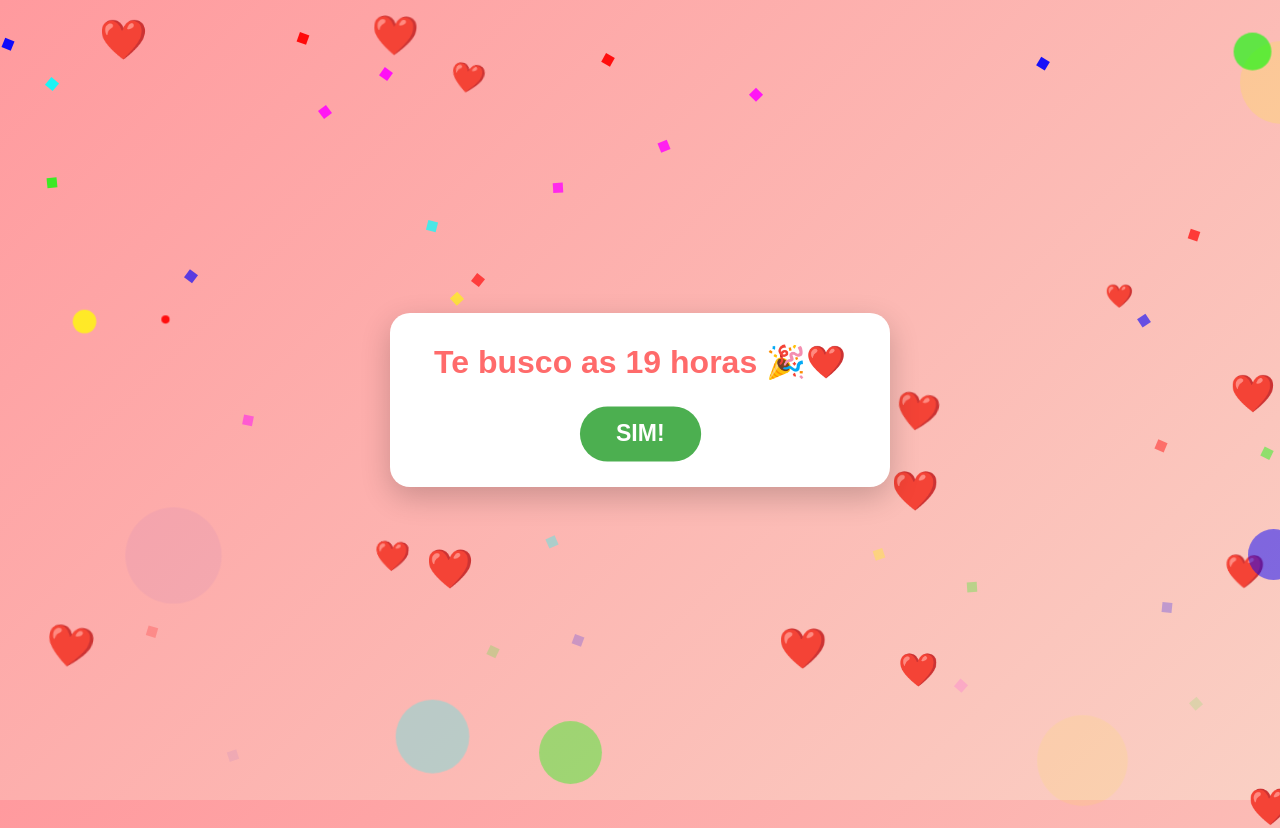
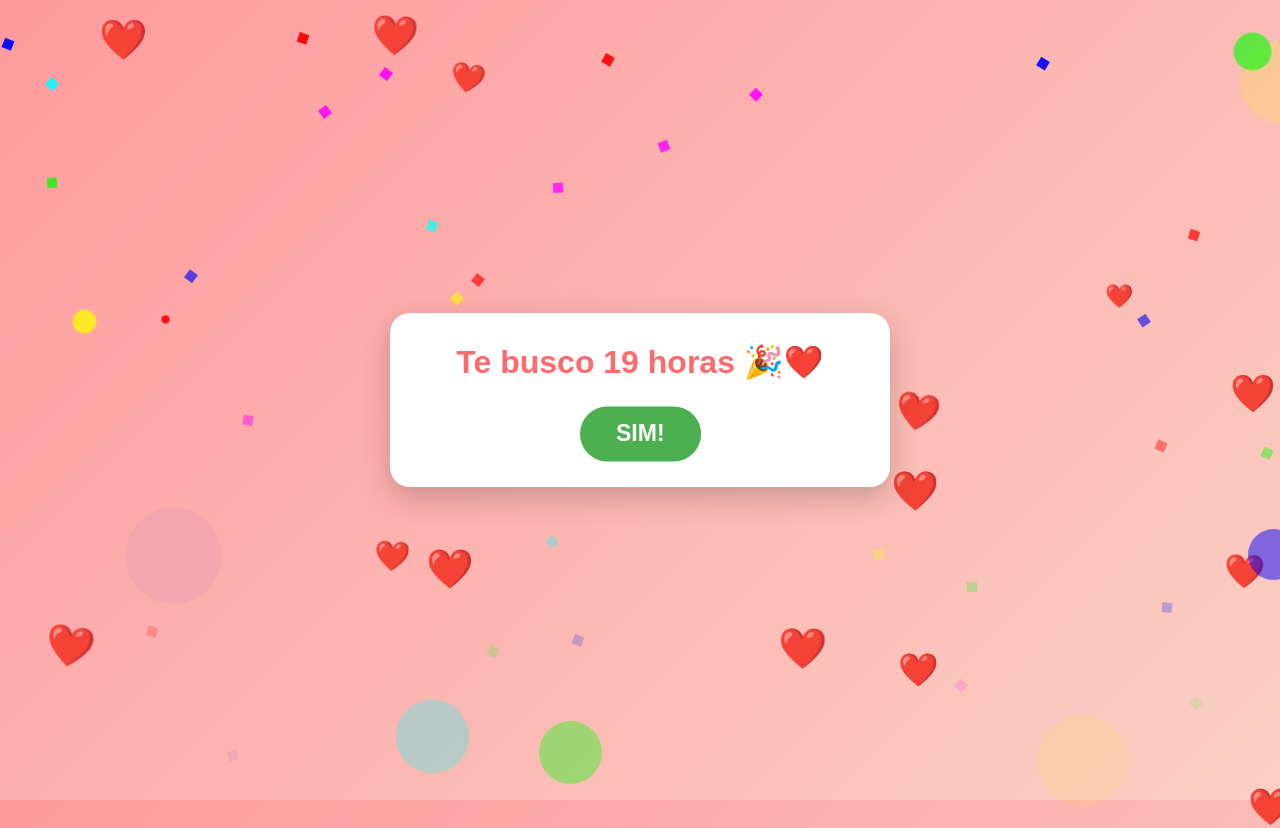
Before and after one commit to LinkInstagram/vamos_sair, a plain HTML site: page index.html in a window 1280 px wide. Both pictures are taken after a click on the button "SIM!". Shown: the top 828 px of the page. Drawn offline with Linux system fonts and the light colour scheme.

Commit message:
index.html

```diff
--- a/index.html
+++ b/index.html
@@ -179,7 +179,7 @@
             // Animação de celebração quando clica no SIM
             yesBtn.addEventListener('click', function() {
                 // Altera o texto
-                document.querySelector('h1').textContent = 'Te busco as 19 horas 🎉❤️';
+                document.querySelector('h1').textContent = 'Te busco 19 horas 🎉❤️';
 
                 // Esconde o botão Não
                 noBtn.style.display = 'none';
```
